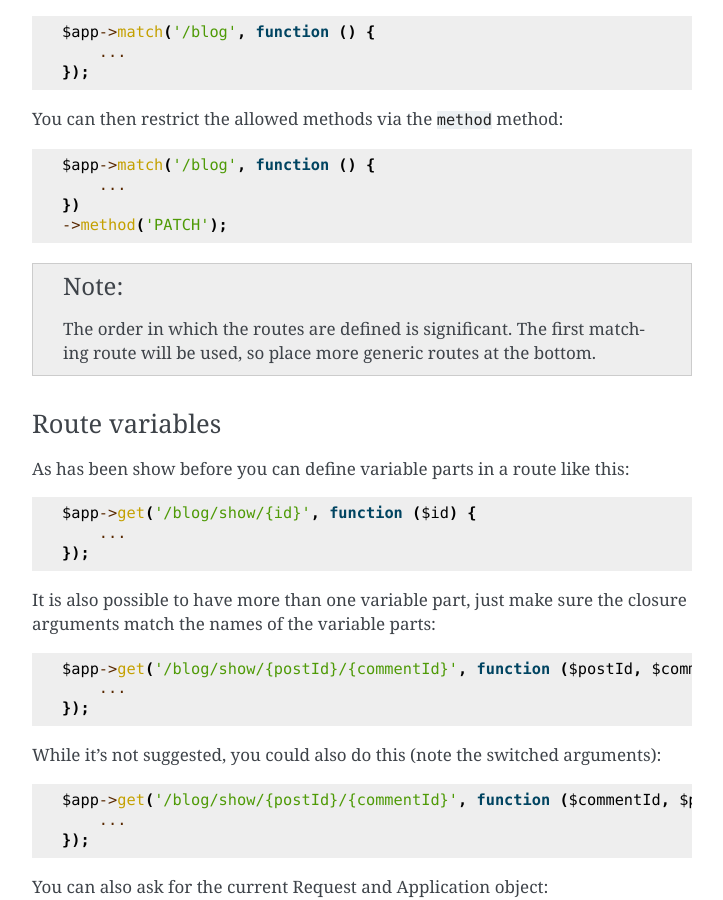
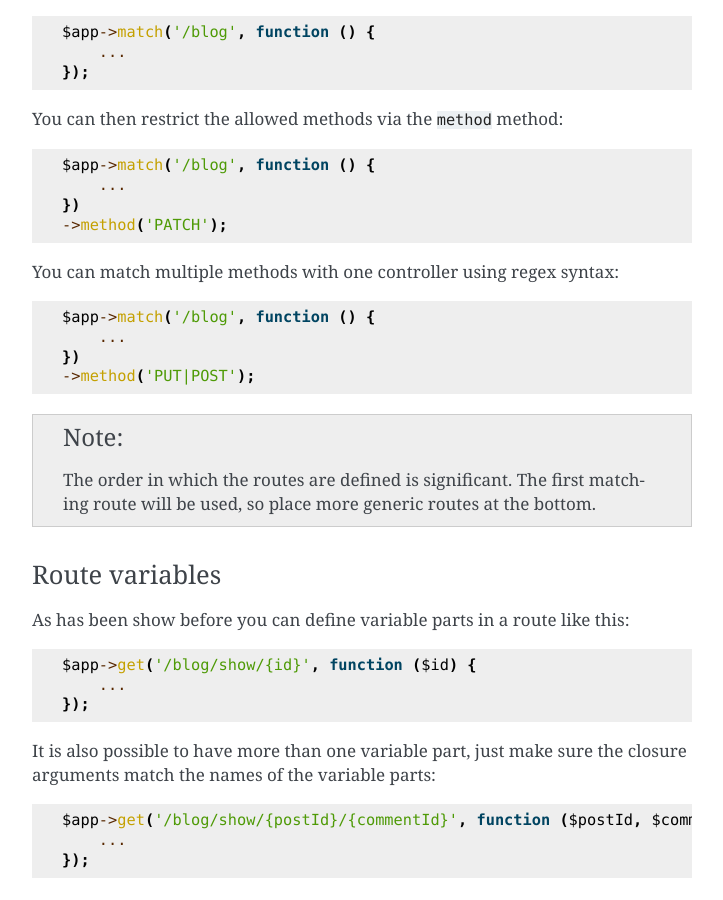
Before and after one commit to silexphp/Silex, a Sphinx documentation site: the page built from doc/usage.rst, in a window 1280 px wide and 900 px high, scrolled down 3914 px. Shown: the whole window, without its empty margins (388-1111 px from the left). Built offline with Sphinx 7.4.7, drawn with Linux system fonts in a browser that asks for light colours.

Commit message:
Matching multiple methods with one controller, see http://groups.google.com/group/silex-php/browse_thread/thread/5f3b3d791c337845

```diff
--- a/doc/usage.rst
+++ b/doc/usage.rst
@@ -195,10 +195,18 @@ You can then restrict the allowed methods via the ``method`` method::
     })
     ->method('PATCH');
 
+You can match multiple methods with one controller using regex syntax::
+
+    $app->match('/blog', function () {
+        ...
+    })
+    ->method('PUT|POST');
+
 .. note::
 
     The order in which the routes are defined is significant. The first
     matching route will be used, so place more generic routes at the bottom.
+
 
 Route variables
 ~~~~~~~~~~~~~~~
```
